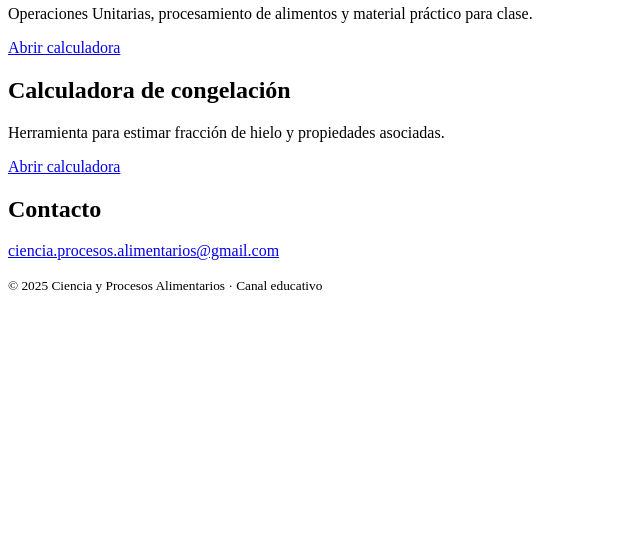
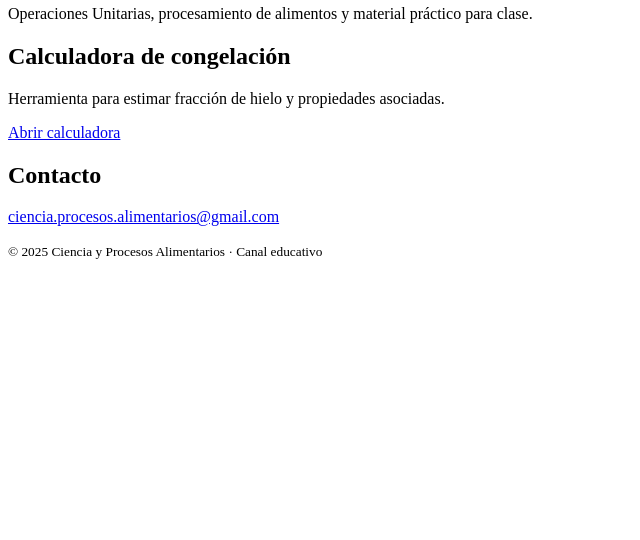
Before and after one commit to cienciaprocesosalimentarios-hash/canal-educativo, a plain HTML site: page index.html in a window 1280 px wide. Shown: the part 260-800 px from the top of the page, without its empty margins (0-640 px from the left). Drawn offline with Linux system fonts and the light colour scheme.

Commit message:
Actualizar index.html

```diff
--- a/index.html
+++ b/index.html
@@ -1,3 +1,4 @@
+
 <!DOCTYPE html>
 <html lang="es">
 <head>
@@ -28,9 +29,7 @@
       <div class="content">
         <h1>Ciencia y Procesos Alimentarios</h1>
         <p>Operaciones Unitarias, procesamiento de alimentos y material práctico para clase.</p>
-        <div class="cta">
-          <a class="btn lg" href="#recursos">Abrir calculadora</a>
-        </div>
+        <!-- Eliminado: enlace duplicado "Abrir calculadora" en la hero -->
       </div>
     </section>
 
```
